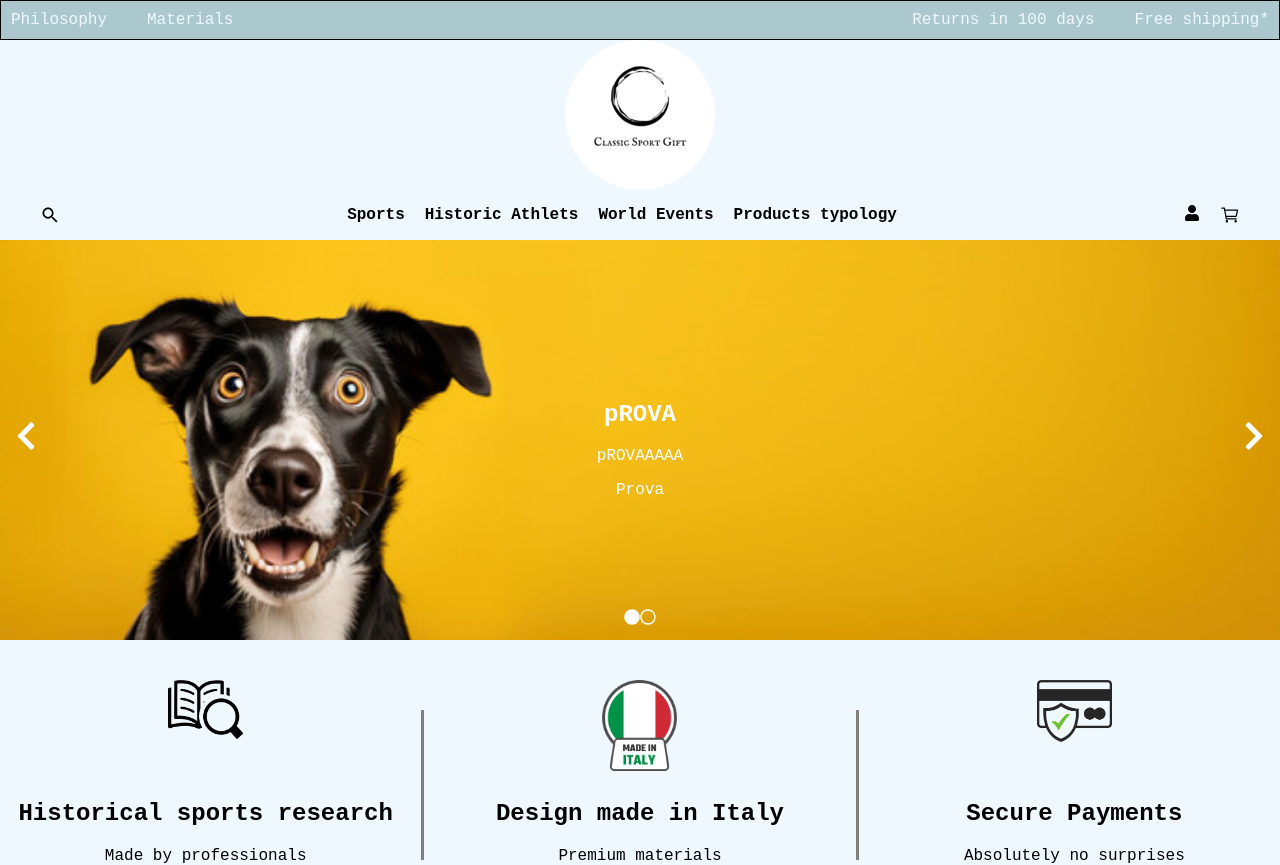
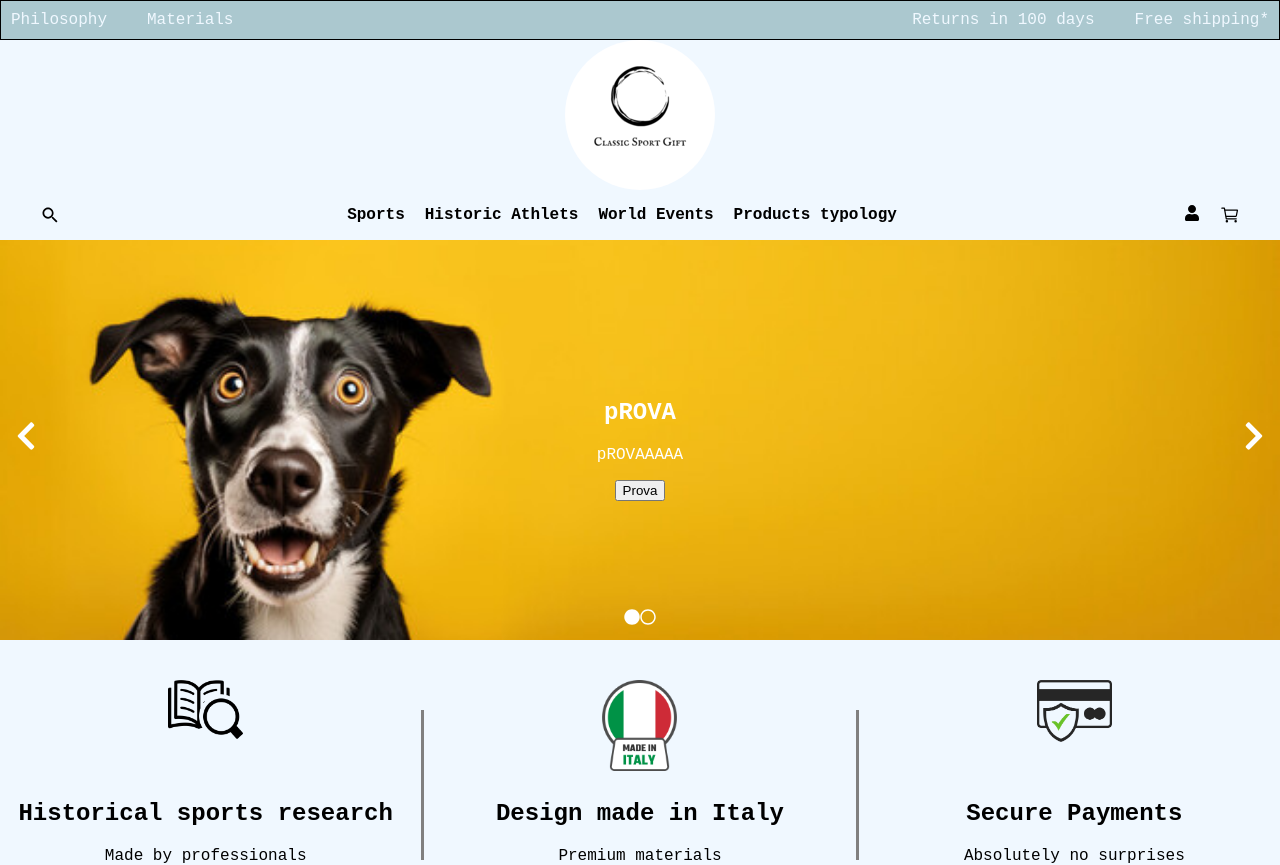
Before and after one commit to AntonioColaiera/Classic-Sport-E-commerce, a React (Create React App) app in the folder Gifts-From-History-E-Commerce.Client/gifts-from-history-e-commerce/: page / in a window 1280 px wide. Shown: the top 865 px of the page. Built offline with nearby package versions, Linux system fonts and the light colour scheme.

Commit message:
fix DB name

```diff
--- a/Gifts-From-History-E-Commerce.Client/gifts-from-history-e-commerce/src/components/carousel/Carousel.js
+++ b/Gifts-From-History-E-Commerce.Client/gifts-from-history-e-commerce/src/components/carousel/Carousel.js
@@ -25,7 +25,7 @@ export default function Carousel() {
         <div className="carousel-content">
           <h2>{CarouselItems[activeIndex].title}</h2>
           <p>{CarouselItems[activeIndex].description}</p>
-          <bottom>Prova</bottom>
+          <button>Prova</button>
         </div>
         <button className="carousel-button next" onClick={goNext}><FaChevronRight /></button>
         <div className="carousel-indicator">
```
Also changed, not shown: 1 other file (tests, documents, lock files or other folders).
